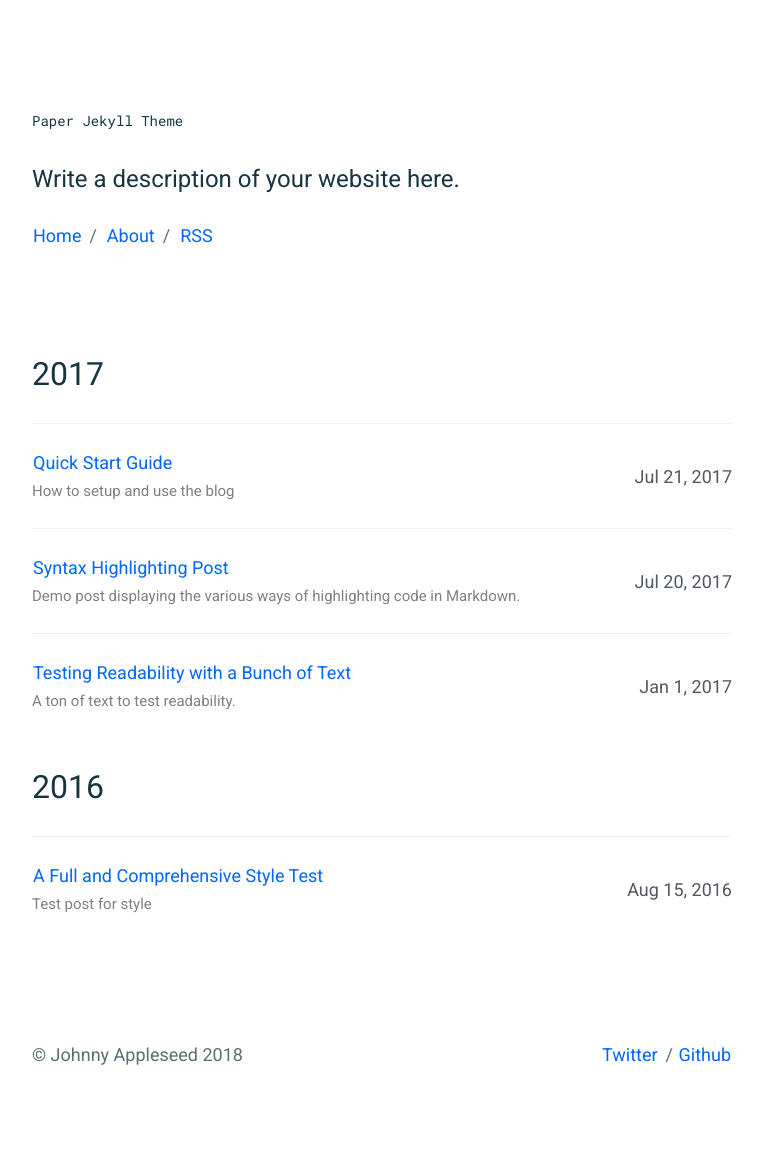
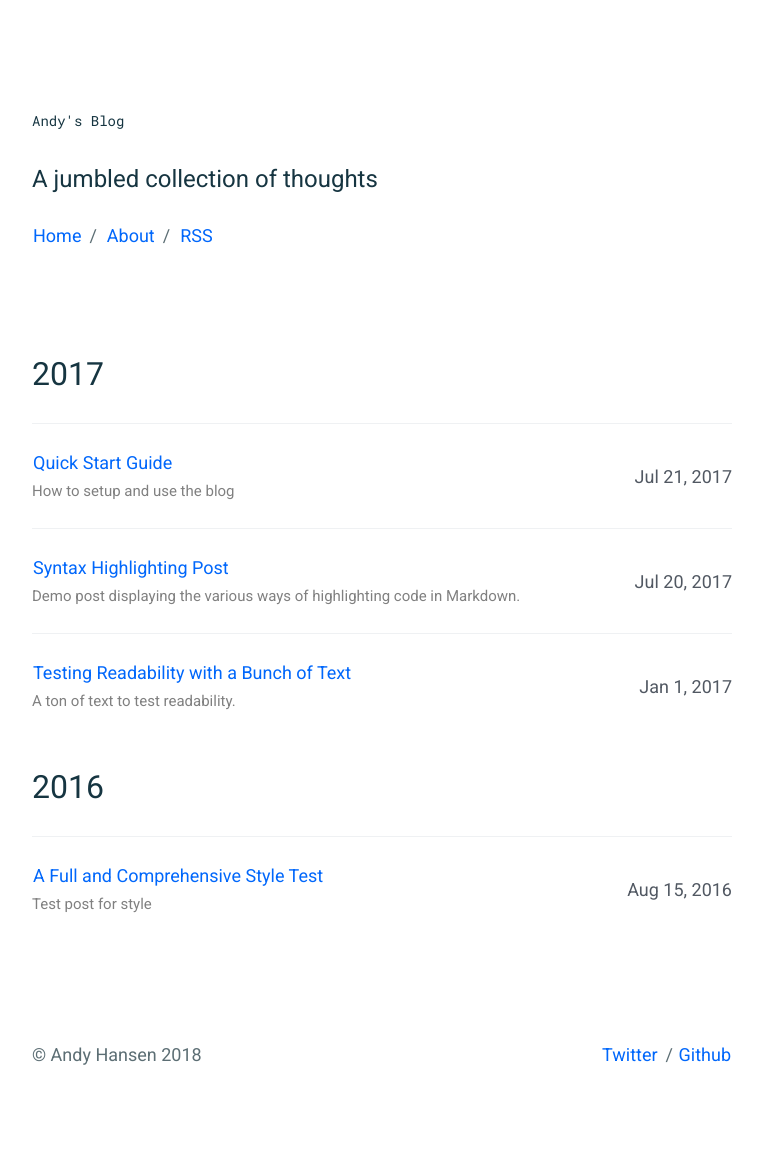
Before and after one commit to andyhansen/blog, a Jekyll site: the page built from index.html, in a window 1280 px wide. Shown: the whole page, without its empty margins (258-1021 px from the left). Built offline with Jekyll 4.4.1, drawn with Linux system fonts in a browser that asks for light colours.

Commit message:
Updating the config with my values

```diff
--- a/_config.yml
+++ b/_config.yml
@@ -1,23 +1,23 @@
 # Site settings
-title: "Paper Jekyll Theme"
+title: "Andy's Blog"
 description: >
-  Write a description of your website here.
+  A jumbled collection of thoughts
 
-author: Johnny Appleseed
-email: johnny@appleseed.com
-twitter_username: _HairForceOne
-github_username: mkchoi212
+author: Andy Hansen
+email: ahansen.nz@gmail.com
+twitter_username: andyCamelCase
+github_username: andyhansen
 
-baseurl: "/paper-jekyll-theme" # the subpath of your site, e.g. /blog
-url: "https://deadbeef.me" # the base hostname & protocol for your site
+baseurl: "" # the subpath of your site, e.g. /blog
+url: "http://andyhansen.co.nz" # the base hostname & protocol for your site
 
-google_analytics_id: UA-1111111111-1
-disqus_id:
+google_analytics_id: UA-91125210-1
+disqus_id: andyhansen
 
 # Build settings
 include: [_pages]
 markdown: kramdown
-permalink: /:year/:month/:title.html
+permalink: /posts/:title
 
 sass:
     style: compressed
```
